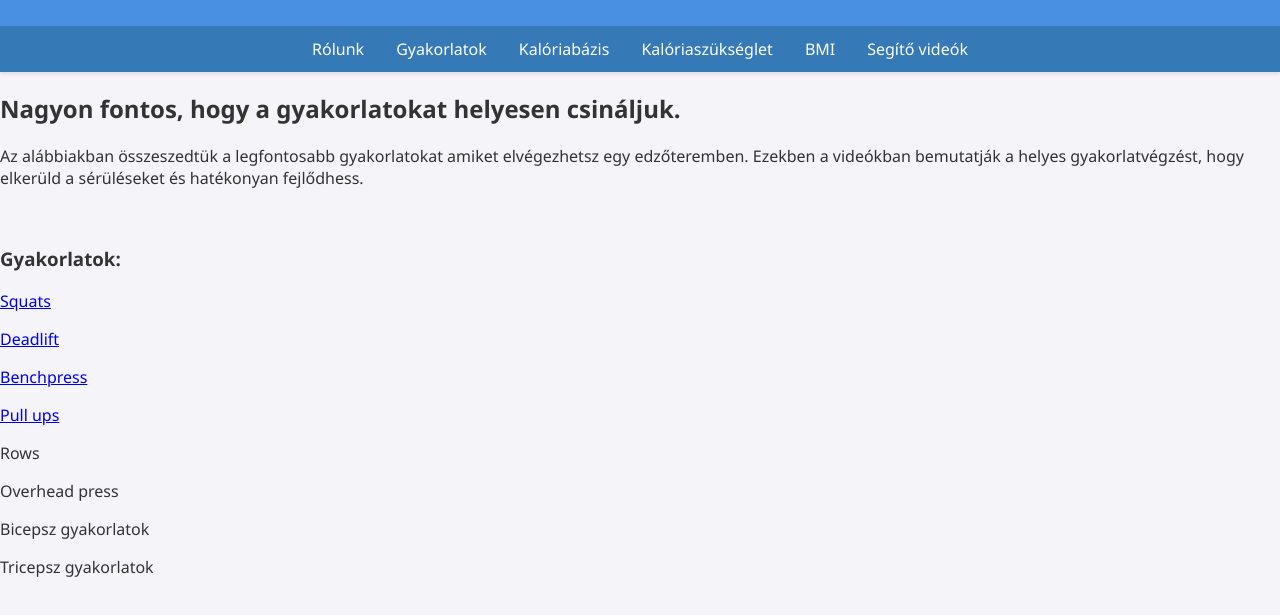
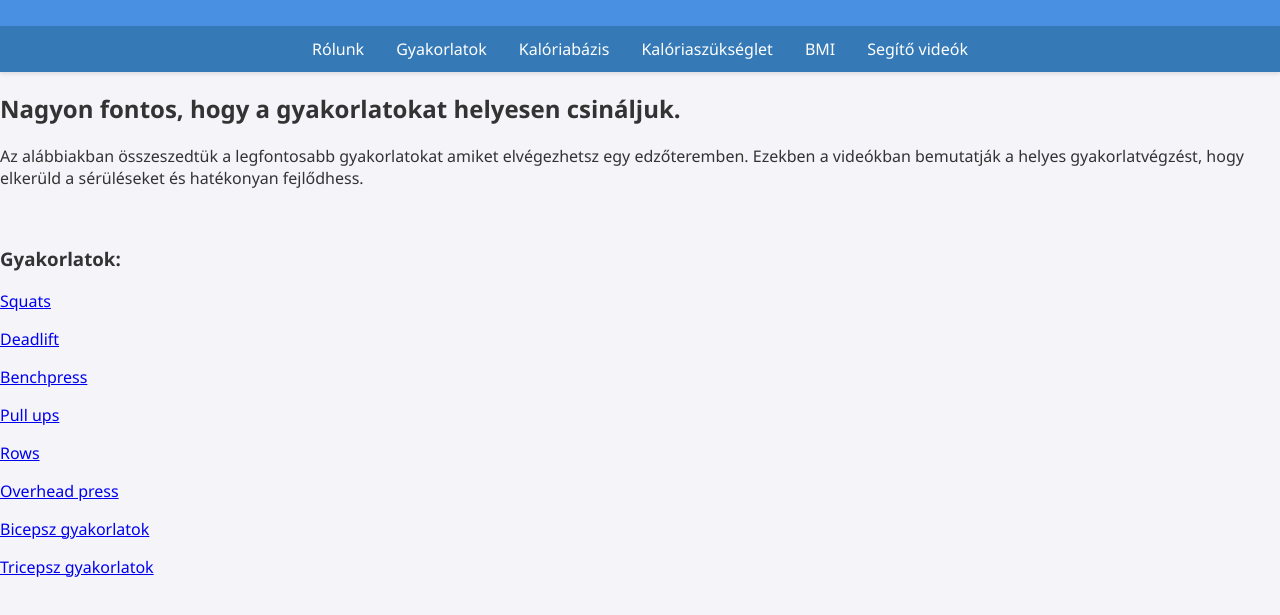
Before and after one commit to vatapiXD/gyakorlatok-gym, a plain HTML site: page gyakorlatok-gym/frontend/videok.html in a window 1280 px wide. Shown: the part 135-750 px from the top of the page. Drawn offline with Linux system fonts and the light colour scheme.

Commit message:
href fix

```diff
--- a/gyakorlatok-gym/frontend/videok.html
+++ b/gyakorlatok-gym/frontend/videok.html
@@ -29,10 +29,10 @@
         <p><a href="https://youtu.be/r4MzxtBKyNE">Deadlift</a></p>
         <p><a href="https://youtu.be/gRVjAtPip0Y">Benchpress</a></p>
         <p><a href="https://youtu.be/eGo4IYlbE5g">Pull ups</a></p>
-        <p><a href="https://youtu.be/sP_4vybjVJs"></a>Rows</p>
-        <p><a href="https://youtu.be/KP1sYz2VICk"></a>Overhead press</p>
-        <p><a href="https://youtu.be/GNO4OtYoCYk"></a>Bicepsz gyakorlatok</p>
-        <p><a href="https://youtu.be/OpRMRhr0Ycc"></a>Tricepsz gyakorlatok</p>
+        <p><a href="https://youtu.be/sP_4vybjVJs">Rows</a></p>
+        <p><a href="https://youtu.be/KP1sYz2VICk">Overhead press</a></p>
+        <p><a href="https://youtu.be/GNO4OtYoCYk">Bicepsz gyakorlatok</a></p>
+        <p><a href="https://youtu.be/OpRMRhr0Ycc">Tricepsz gyakorlatok</a></p>
 
 
 
```
